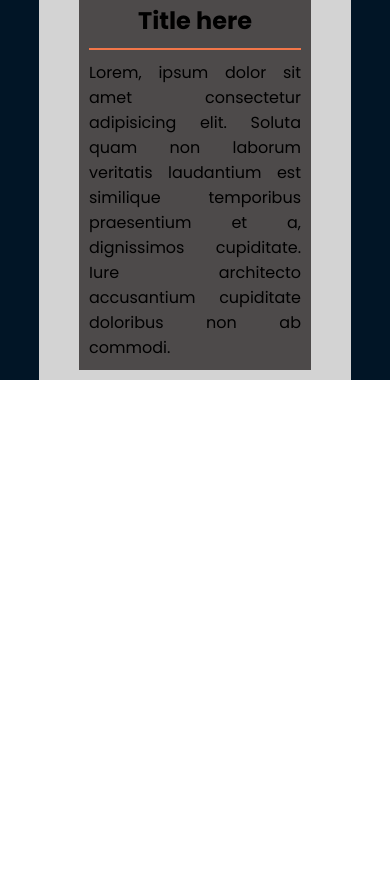
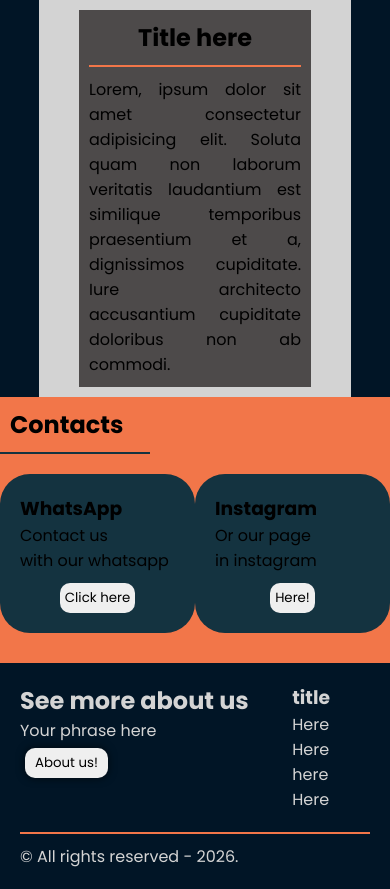
Before and after one commit to Ian-Roanito/nova_pagina, a plain HTML site: page index.html in a window 390 px wide. Shown: the part 1260-2149 px from the top of the page. Before the commit the page ends 1640 px from the top, so only its background shows below. Drawn offline with Linux system fonts and the light colour scheme.

Commit message:
Ajustando os toques finais do mobile first

```diff
--- a/index.html
+++ b/index.html
@@ -7,6 +7,7 @@
     <link rel="stylesheet" href="styles/index.css">
     <link rel="stylesheet" href="styles/header.css">
     <link rel="stylesheet" href="styles/main.css">
+    <link rel="stylesheet" href="styles/footer.css">
 
     <title>Nova Página</title>
 </head>
@@ -57,7 +58,51 @@
                 <p>Lorem, ipsum dolor sit amet consectetur adipisicing elit. Soluta quam non laborum veritatis laudantium est similique temporibus praesentium et a, dignissimos cupiditate. Iure architecto accusantium cupiditate doloribus non ab commodi.</p>
             </div>
         </section>
+
+        <section id="section-contacts">
+            <h2>Contacts</h2>
+
+            <section class="redes">
+                <div class="rede1">
+                    <h3>WhatsApp</h3>
+                    <p>Contact us <br> with our whatsapp</p>
+                    <div id="btn">
+                        <button>Click here</button>
+                    </div>
+                </div>
+                <div class="rede2">
+                    <h3>Instagram</h3>
+                    <p>Or our page <br> in instagram</p>
+                    <div id="btn">
+                        <button>Here!</button>
+                    </div>
+                </div>
+            </section>
+        </section>
     </main>
+    <footer>
+        <div id="top">
+            <div class="left">
+                <h2>See more about us</h2>
+                <p>Your phrase here</p>
+                <div id="btn-footer">
+                    <button>About us!</button>
+                </div>
+            </div>
+            <div class="right">
+                <ul>
+                    <li><h3>title</h3></li>
+                    <li><a href="#">Here</a></li>
+                    <li><a href="#">Here</a></li>
+                    <li><a href="#">here</a></li>
+                    <li><a href="#">Here</a></li>
+                </ul>
+            </div>
+        </div>
+        <div id="bottom">
+            <p>&copy; All rights reserved - 2026.</p>
+        </div>
+    </footer>
 
     <script src="javascript/hambuuguer.js"></script>
 </body>
--- /dev/null
+++ b/styles/footer.css
@@ -0,0 +1,39 @@
+@charset "UTF-8";
+
+footer {
+    padding: 20px;
+    background-color: var(--variante5);
+    color: rgb(212, 212, 212);
+}
+
+#top {
+    display: flex;
+    justify-content: space-between;
+    margin-bottom: 20px;
+}
+
+.right ul {
+    margin-right: 40px;
+    list-style: none;
+}
+
+.right ul > li > a {
+    text-decoration: none;
+    color: rgb(212, 212, 212);
+}
+
+#btn-footer {
+    padding: 5px;
+}
+
+#btn-footer button {
+    border: 0;
+    padding: 5px 10px;
+    border-radius: 10px;
+    box-shadow: 0px 0px 8px rgba(0, 0, 0, 0.664);
+}
+
+#bottom {
+    padding-top: 10px;
+    border-top: 2px solid var(--variante3);
+}
--- a/styles/header.css
+++ b/styles/header.css
@@ -2,7 +2,7 @@
 
 header {
     background-color: var(--variante4);
-    height: 8vh;
+    height: 10vh;
 }
 
 header h1 {
@@ -52,7 +52,7 @@ header > nav {
 
     .nav-list {
         position: absolute;
-        top: 8vh;
+        top: 10vh;
         width: 50vw;
         height: 45vh;
         right: 0;
--- a/styles/main.css
+++ b/styles/main.css
@@ -45,3 +45,41 @@ main {
     text-align: justify;
     font-size: 1em;
 }
+
+#section-contacts {
+    background-color: var(--variante3);
+}
+
+#section-contacts h2 {
+    width: 150px;
+    padding: 10px;
+    margin-bottom: 20px;
+    border-bottom: 2px solid var(--variante4);
+}
+
+section .redes {
+    display: flex;
+    justify-content: space-evenly;
+}
+
+.redes > div {
+    width: 200px;
+    height: auto;
+    padding: 20px;
+    margin-bottom: 30px;
+    background-color: var(--variante4);
+    border-radius: 30px;
+}
+
+#btn {
+    display: flex;
+    justify-content: center;
+    align-items: center;
+    padding: 10px 10px 0px 10px;
+}
+
+#btn > button {
+    padding: 5px;
+    border: 0;
+    border-radius: 10px;
+}
```
